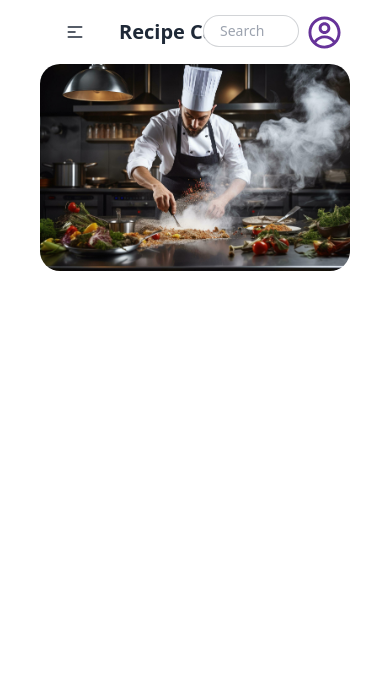
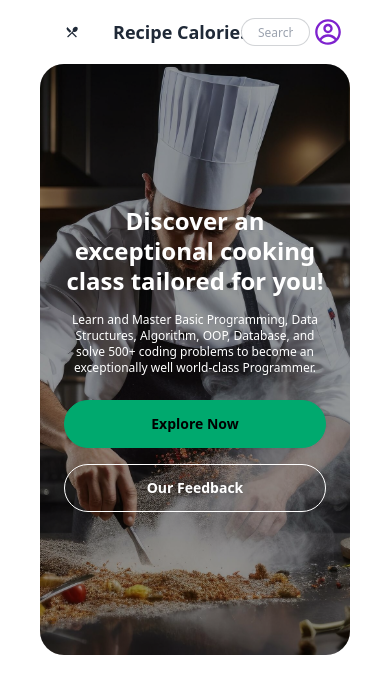
Before and after one commit to NaimulHasanEmon/Assignment-7-The-Chef-Table-, a React (Vite) app: page / in a window 390 px wide. Shown: the top 694 px of the page. Built offline with nearby package versions, Linux system fonts and the light colour scheme.

Commit message:
Banner Added

```diff
--- a/src/components/Banner/Banner.jsx
+++ b/src/components/Banner/Banner.jsx
@@ -1,9 +1,34 @@
-import Chef from '../../assets/Images/Chef Photo.jpg'
+import Chef from '../../assets/Images/Chef Photo.jpg';
 
 const Banner = () => {
     return (
-        <div>
-            <img src={Chef} style={{borderRadius: '20px'}} alt="Chef Background Image" title='Chef Background Image' />
+        <div
+            className="relative rounded-3xl h-[70vh] sm:h-[80vh] md:h-screen mx-auto w-full bg-cover bg-center flex items-center justify-center"
+            style={{ backgroundImage: `url(${Chef})` }}
+        >
+            {/* Dark Overlay */}
+            <div className="absolute inset-0 bg-black opacity-40 rounded-3xl"></div>
+
+            {/* Contents */}
+            <div className="relative text-center text-white px-6 sm:px-10 md:px-20 lg:px-32 xl:px-52">
+                <p className="font-bold text-2xl sm:text-3xl md:text-4xl lg:text-5xl xl:text-6xl leading-tight">
+                    Discover an exceptional cooking class tailored for you!
+                </p>
+                <p className="text-xs sm:text-sm md:text-base lg:text-lg mt-4 sm:mt-6">
+                    Learn and Master Basic Programming, Data Structures, Algorithm, OOP, Database,
+                    and solve 500+ coding problems to become an exceptionally well world-class Programmer.
+                </p>
+
+                {/* Buttons */}
+                <div className="flex flex-col sm:flex-row gap-4 mt-6 sm:mt-8 justify-center">
+                    <button className="btn btn-success rounded-full text-sm sm:text-base md:text-lg font-semibold px-6 py-2 hover:bg-green-600">
+                        Explore Now
+                    </button>
+                    <button className="btn btn-ghost border-white rounded-full text-sm sm:text-base md:text-lg font-semibold px-6 py-2 hover:bg-white hover:text-black">
+                        Our Feedback
+                    </button>
+                </div>
+            </div>
         </div>
     );
 };
--- a/src/components/Navbar/Navbar.jsx
+++ b/src/components/Navbar/Navbar.jsx
@@ -1,4 +1,5 @@
 import { CgProfile } from "react-icons/cg";
+import { MdOutlineRestaurantMenu } from "react-icons/md";
 
 const Navbar = () => {
     return (
@@ -7,18 +8,7 @@ const Navbar = () => {
                 <div className="navbar-start">
                     <div className="dropdown">
                         <div tabIndex={0} role="button" className="btn btn-ghost lg:hidden">
-                        <svg
-                        xmlns="http://www.w3.org/2000/svg"
-                        className="h-5 w-5"
-                        fill="none"
-                        viewBox="0 0 24 24"
-                        stroke="currentColor">
-                        <path
-                            strokeLinecap="round"
-                            strokeLinejoin="round"
-                            strokeWidth="2"
-                            d="M4 6h16M4 12h8m-8 6h16" />
-                        </svg>
+                        <MdOutlineRestaurantMenu />
                         </div>
                         <ul
                             tabIndex={0}
@@ -35,7 +25,7 @@ const Navbar = () => {
                             <li><a>Contact</a></li>
                         </ul>
                     </div>
-                    <a className="btn btn-ghost text-xl">Recipe Calories</a>
+                    <a className="btn btn-ghost text-lg md:text-xl lg:text-xl">Recipe Calories</a>
                 </div>
                 <div className="navbar-center hidden lg:flex">
                     <ul className="menu menu-horizontal px-1">
@@ -56,12 +46,12 @@ const Navbar = () => {
 
                 {/* Search Bar */}
                 <div className="navbar-end">
-                    <div className="flex gap-2">
+                    <div className="flex gap-1 md:gap-2 lg:gap-2">
                         <div className="form-control">
-                        <input type="text" placeholder="Search" className="text-sm input input-bordered h-8 w-24 rounded-3xl md:w-auto" />
+                        <input type="text" placeholder="Search" className="text-xs md:text-sm lg:text-sm input input-bordered h-7 w-[69px] md:h-8 md:w-auto lg:h-8 lg:w-24 rounded-3xl" />
                         </div>
                         <div>
-                        <CgProfile style={{ height: '35px', width: '35px', color:'rebeccapurple'}} />
+                        <CgProfile className="h-7 w-7 md:h-8 md:w-8 lg:h-8 lg:w-8 text-purple-700"/>
                         </div>
                     </div>
                 </div>
```
Also changed, not shown: src/assets/Images/Chef Photo.jpg. Lines whose indentation alone changed are shown as unchanged.
